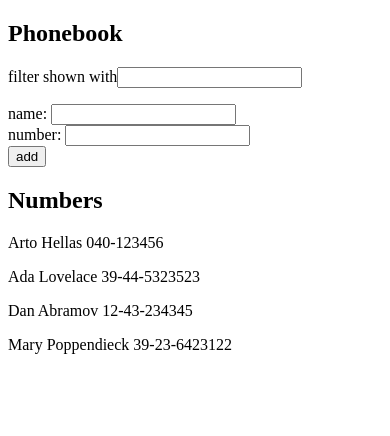
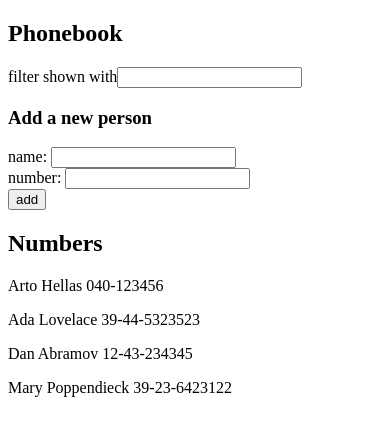
Before and after one commit to sandrasong/full_stack_open, a React (Vite) app in the folder part2/phonebook/: page / in a window 390 px wide. Shown: the top 436 px of the page. Built offline with nearby package versions, Linux system fonts and the light colour scheme.

Commit message:
2.10: phonebook, module refactoring

```diff
--- a/part2/phonebook/src/App.jsx
+++ b/part2/phonebook/src/App.jsx
@@ -1,4 +1,7 @@
 import { useState } from 'react'
+import Filter from './components/Filter'
+import PersonForm from './components/PersonForm'
+import Persons from './components/Persons'
 
 const App = () => {
   const [persons, setPersons] = useState([
@@ -13,7 +16,7 @@ const App = () => {
 
   const addPerson = (event) => {
     event.preventDefault()
-    const personObject = { name: newName, number: newNumber }
+    const personObject = { name: newName, number: newNumber, id: persons.length + 1 }
 
     const personExist = persons.find(person =>
       person.name === newName)
@@ -29,20 +32,11 @@ const App = () => {
   return (
     <div>
       <h2>Phonebook</h2>
-      <p>filter shown with<input value={nameFilter} onChange={e => setNameFilter(e.target.value)} /></p>
-      <form onSubmit={addPerson}>
-        <div>
-          name: <input value={newName} onChange={e => setNewName(e.target.value)}/>
-        </div>
-        <div>
-          number: <input value={newNumber} onChange={e => setNewNumber(e.target.value)}/>
-        </div>
-        <div>
-          <button type="submit">add</button>
-        </div>
-      </form>
+      <Filter nameFilter={nameFilter} setNameFilter={setNameFilter} />
+      <h3>Add a new person</h3>
+      <PersonForm newName={newName} setNewName={setNewName} newNumber={newNumber} setNewNumber={setNewNumber} addPerson={addPerson}/>
       <h2>Numbers</h2>
-      {personsToShow.map(person => <p key={person.id}>{person.name} {person.number}</p>)}
+      <Persons personsToShow={personsToShow} />
     </div>
   )
 }
--- /dev/null
+++ b/part2/phonebook/src/components/Filter.jsx
@@ -0,0 +1,5 @@
+const Filter = ({nameFilter, setNameFilter}) => (
+  <p>filter shown with<input value={nameFilter} onChange={e => setNameFilter(e.target.value)} /></p>
+)
+
+export default Filter
--- /dev/null
+++ b/part2/phonebook/src/components/PersonForm.jsx
@@ -0,0 +1,16 @@
+const PersonForm = ({ newName, setNewName, newNumber, setNewNumber, addPerson }) => (
+
+  <form onSubmit={addPerson}>
+    <div>
+      name: <input value={newName} onChange={e => setNewName(e.target.value)}/>
+    </div>
+    <div>
+      number: <input value={newNumber} onChange={e => setNewNumber(e.target.value)}/>
+    </div>
+    <div>
+      <button type="submit">add</button>
+    </div>
+  </form>
+)
+
+export default PersonForm
--- /dev/null
+++ b/part2/phonebook/src/components/Persons.jsx
@@ -0,0 +1,12 @@
+const Person = ({person}) => (
+  <p>{person.name} {person.number}</p>
+)
+
+const Persons = ({personsToShow}) => {
+  return (
+  <>
+    {personsToShow.map(person => <Person key={person.id} person={person} />)}
+  </>
+)}
+
+export default Persons
```
